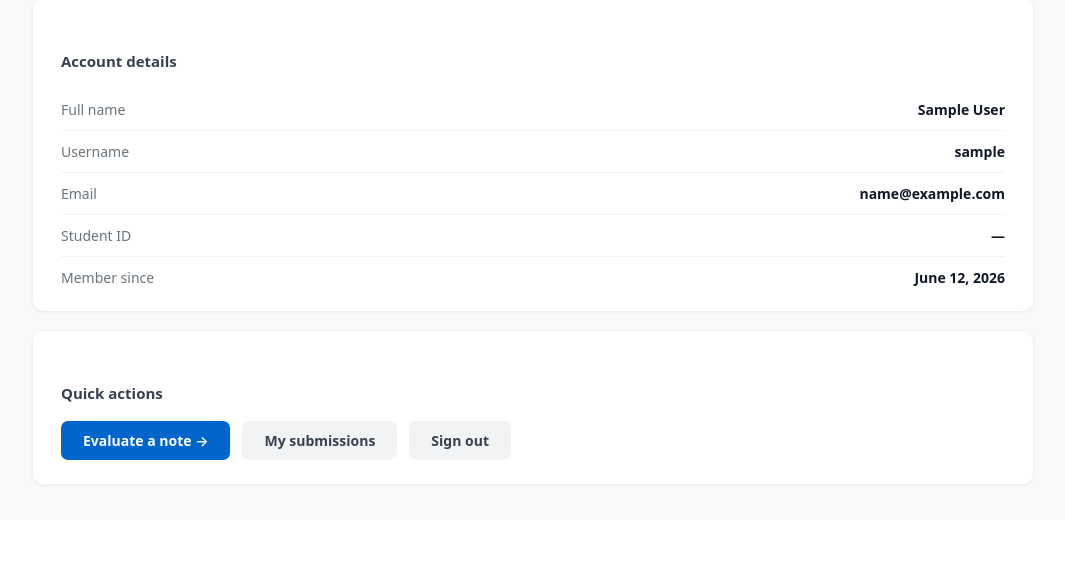
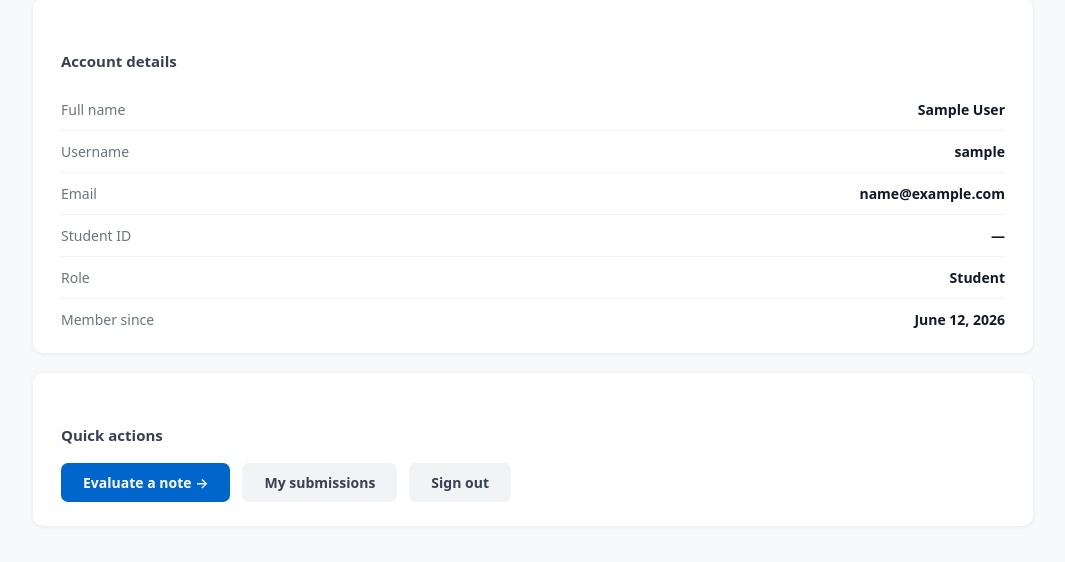
Before and after one commit to sarwarmursalin/ClinNoteRAG, a Django app: page /profile/ in a window 1280 px wide. Shown: the part 396-958 px from the top of the page, without its empty margins (107-1172 px from the left). Before the commit the page ends 882 px from the top, so only its background shows below. Run offline with Django 5.2, Linux system fonts and the light colour scheme; the visitor is signed in with stand-in values (Sample User, id 1); data that the repository does not hold is empty.

Commit message:
Fix profile role display, dashboard student count, and admin dashboard title
- Profile page: show correct role (Faculty/Grader vs Student) from profile.role
- Profile page: hide Student ID row for faculty, add Role row, role-specific actions
- Dashboard: fix unique_students count — was counting all anon submissions as 1
- Dashboard: show Admin Dashboard title for superusers, Grader Dashboard for faculty

```diff
--- a/apps/assessment/views.py
+++ b/apps/assessment/views.py
@@ -173,7 +173,11 @@ def faculty_dashboard(request):
     research_runs = EvaluationRun.objects.filter(f1__isnull=False).order_by("-created_at")
 
     # Summary stats
-    unique_students = submissions.values("user").distinct().count()
+    # Count distinct authenticated users + distinct legacy student names separately
+    auth_students = submissions.filter(user__isnull=False).exclude(user__username="anonymous_student").values("user").distinct().count()
+    legacy_students = submissions.filter(user__isnull=True).values("student_name").distinct().count()
+    anon_students = submissions.filter(user__username="anonymous_student").values("student_name").distinct().count()
+    unique_students = auth_students + legacy_students + anon_students
     all_pcts = [r["pct"] for r in submission_rows]
     avg_score = round(sum(all_pcts) / len(all_pcts)) if all_pcts else 0
 
--- a/templates/assessment/faculty_dashboard.html
+++ b/templates/assessment/faculty_dashboard.html
@@ -32,8 +32,8 @@
 </style>
 
 <div class="page-header">
-  <h1>Grader Dashboard</h1>
-  <p class="subtitle">Overview of all student submissions and research evaluation runs.</p>
+  <h1>{% if user.is_superuser %}Admin Dashboard{% else %}Grader Dashboard{% endif %}</h1>
+  <p class="subtitle">Overview of all student submissions{% if user.is_superuser %} and research evaluation runs{% endif %}.</p>
 </div>
 
 <div class="grid-4" style="margin-bottom:32px;">
--- a/templates/assessment/profile.html
+++ b/templates/assessment/profile.html
@@ -54,8 +54,8 @@
   <div>
     <div class="profile-name">{{ user.get_full_name|default:user.username }}</div>
     <div class="profile-meta">
-      <span>Student</span>
-      {% if profile.student_id %}Student ID: {{ profile.student_id }}{% endif %}
+      <span>{% if profile.is_faculty %}Faculty / Grader{% else %}Student{% endif %}</span>
+      {% if profile.is_student and profile.student_id %} · Student ID: {{ profile.student_id }}{% endif %}
     </div>
   </div>
 </div>
@@ -93,9 +93,15 @@
     <span class="info-value">{{ user.email }}</span>
   </div>
   {% endif %}
+  {% if profile.is_student %}
   <div class="info-row">
     <span class="info-label">Student ID</span>
     <span class="info-value">{{ profile.student_id|default:"—" }}</span>
+  </div>
+  {% endif %}
+  <div class="info-row">
+    <span class="info-label">Role</span>
+    <span class="info-value">{% if profile.is_faculty %}Faculty / Grader{% else %}Student{% endif %}</span>
   </div>
   <div class="info-row">
     <span class="info-label">Member since</span>
@@ -107,8 +113,12 @@
 <div class="info-card">
   <h2>Quick actions</h2>
   <div class="action-row">
-    <a href="/evaluate/" class="btn-action btn-primary-action">Evaluate a note →</a>
-    <a href="/my-results/" class="btn-action btn-secondary-action">My submissions</a>
+    {% if profile.is_faculty %}
+      <a href="/dashboard/" class="btn-action btn-primary-action">Dashboard →</a>
+    {% else %}
+      <a href="/evaluate/" class="btn-action btn-primary-action">Evaluate a note →</a>
+      <a href="/my-results/" class="btn-action btn-secondary-action">My submissions</a>
+    {% endif %}
     <a href="/logout/" class="btn-action btn-secondary-action">Sign out</a>
   </div>
 </div>
```
